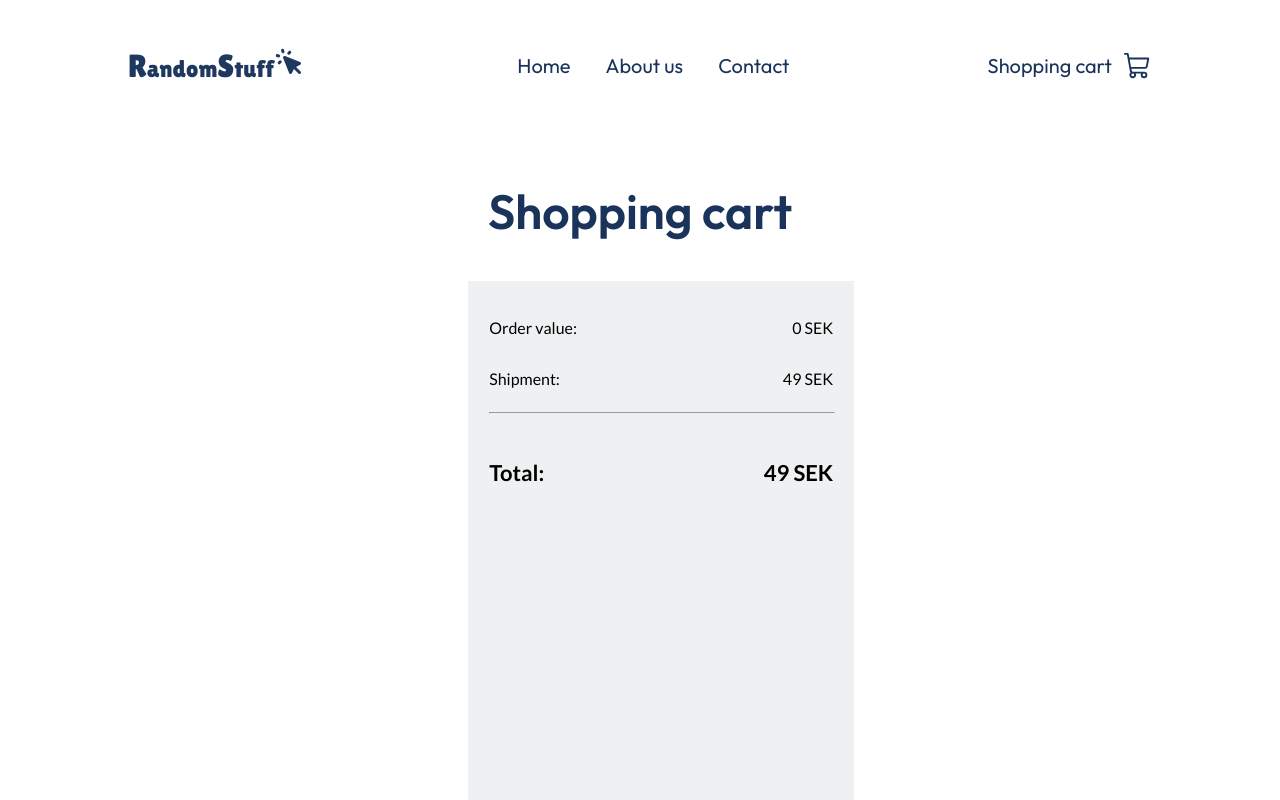
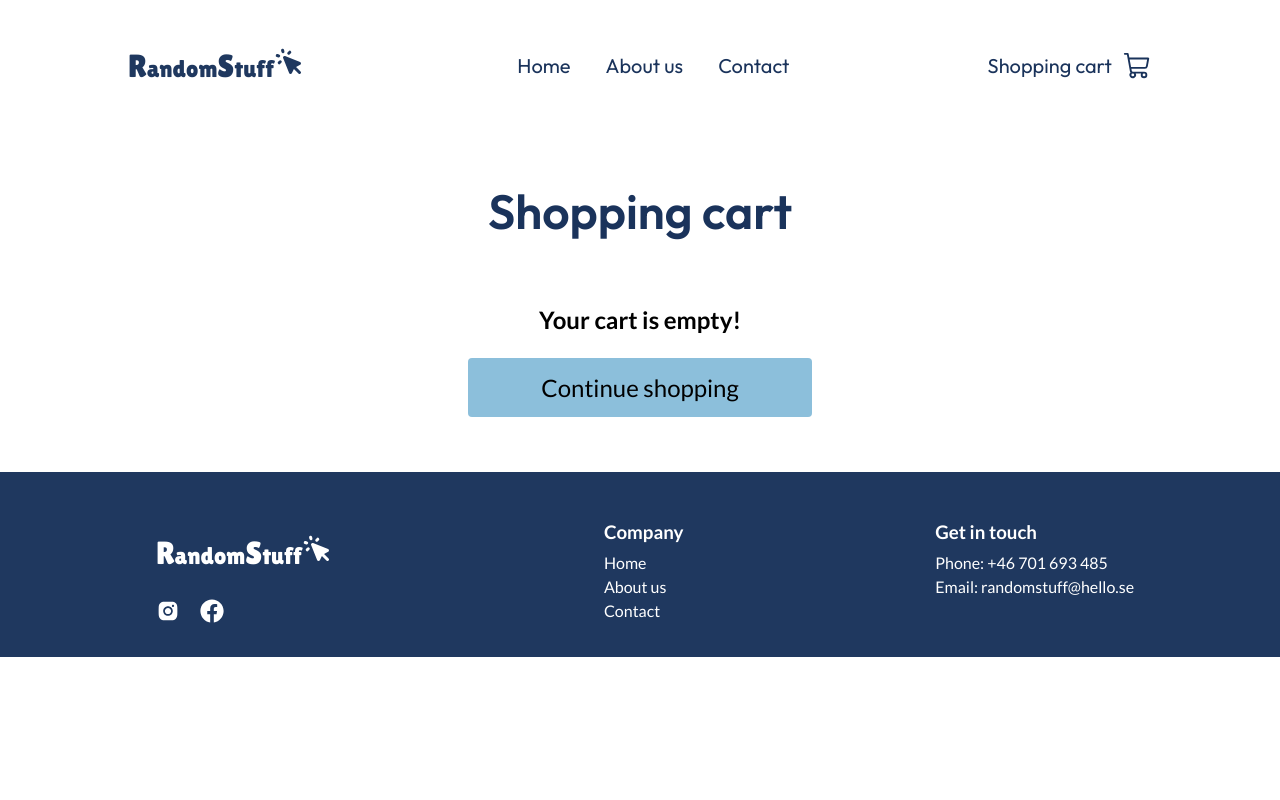
Before and after one commit to kleresjo/random-stuff, a React (Vite) app: page /cart in a window 1280 px wide. Shown: the top 800 px of the page. Built offline with nearby package versions, Linux system fonts and the light colour scheme; a web font is replaced by a local one.

Commit message:
empty cart message fixed

```diff
--- a/src/pages/CartPage.jsx
+++ b/src/pages/CartPage.jsx
@@ -42,9 +42,16 @@ const CartPage = () => {
   };
 
   return (
-    <>
     <div className="center-cart">
       <h2 className="about-h1">Shopping cart</h2>
+      {cart.length === 0 ? (
+        <div className="empty-cart-message">
+          <h3 className="product-cart-h3">Your cart is empty!</h3>
+          <Link to={"/"}>
+            <button className="cart-link-btn-primary">Continue shopping</button>
+          </Link>
+        </div>
+      ) : (
         <div className="cart-placing">
           <ul className="list-cart-placing">
             {cart.map((product, index) => (
@@ -76,7 +83,6 @@ const CartPage = () => {
                       </button>
                     </div>
                   </div>
-
                 </div>
               </li>
             ))}
@@ -94,7 +100,7 @@ const CartPage = () => {
               <hr className="cart-hr"></hr>
               <div className="shopping-cart-row">
                 <h5 className="product-cart-h5">Total:</h5>
-            <h5 className="product-cart-h5">{getCartTotal(cart)+49} SEK </h5>
+                <h5 className="product-cart-h5">{getCartTotal(cart) + 49} SEK </h5>
               </div>
             </div>
             <div className="cart-btn-container">
@@ -106,11 +112,10 @@ const CartPage = () => {
               </Link>
               <p className="product-cart-p">We take Klarna, Mastercard, Paypal and Visa</p>
             </div>
-
           </div>
         </div>
+      )}
     </div>
-    </>
   );
 };
 
--- a/src/styling/CartPageStyling.css
+++ b/src/styling/CartPageStyling.css
@@ -172,6 +172,12 @@
   align-items: center;
 }
 
+/* EMPTY CART */
+
+.empty-cart-message {
+  text-align: center;
+}
+
 @media only screen and (max-width: 1024px) {
   .cart-placing {
     flex-direction: column;
```
Lines whose indentation alone changed are shown as unchanged.
